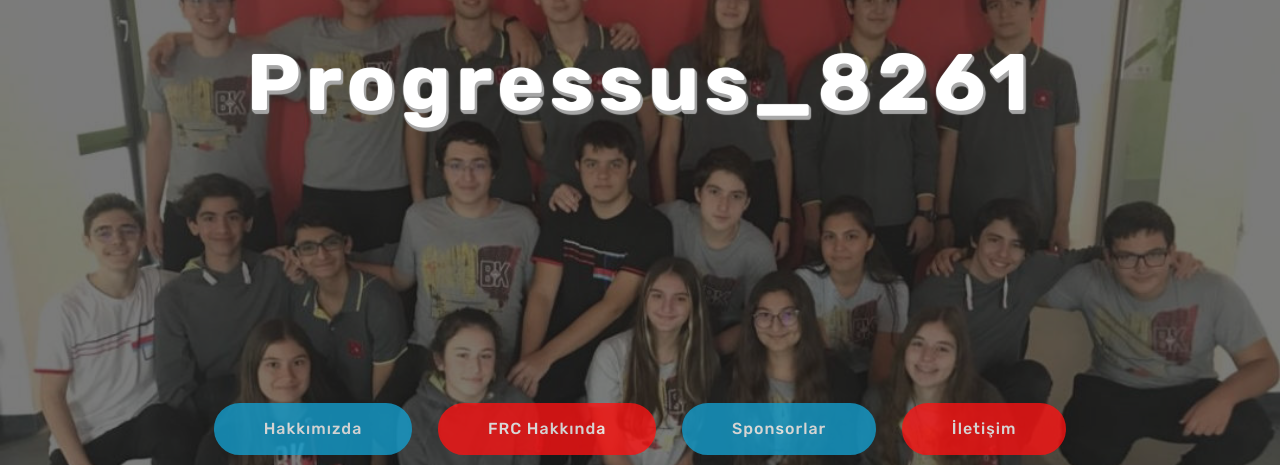
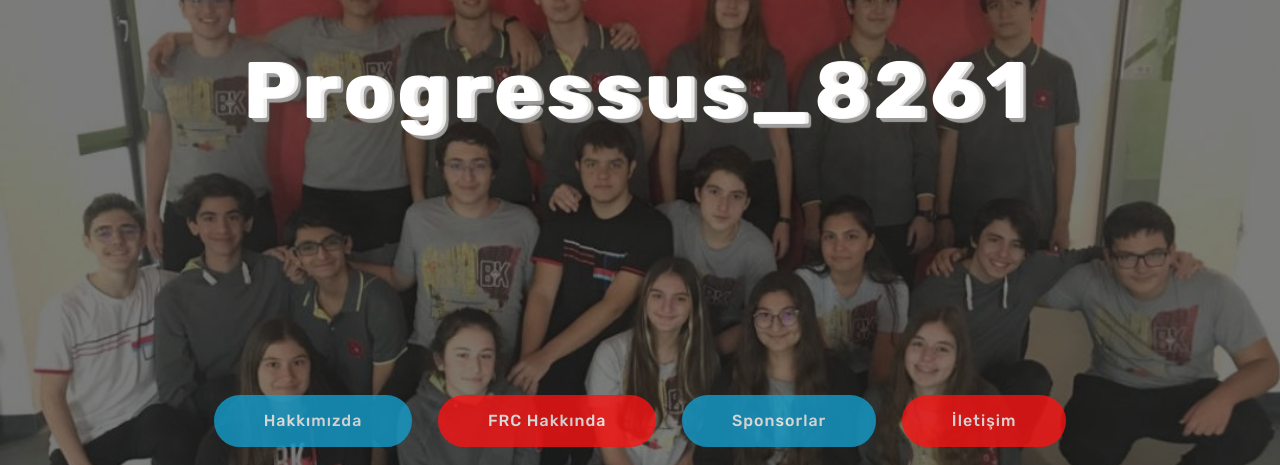
Before and after one commit to krxdev-kaan/krxdev-kaan.github.io, a plain HTML site: page index.html in a window 1280 px wide. Shown: the part 77-542 px from the top of the page. Drawn offline with Linux system fonts and the light colour scheme; files whose address does not match are found by name.

Commit message:
FixedUncollidedSurface

```diff
--- a/index.html
+++ b/index.html
@@ -41,6 +41,10 @@
         .emboss-txt {
             content: "Progressus_8261";
             font-size: 80px;
+            font-family: 'Rubik', sans-serif;
+            font-style: normal;
+            line-height: 1.2;
+            font-weight: 700;
             letter-spacing: 5px;
             position: relative!important;
             text-shadow:
@@ -59,18 +63,17 @@
             2px 2px 1px rgb(167,167,167),
             2px 3px 1px rgb(167,167,167),
             2px 4px 1px rgb(167,167,167)!important;
+        }
+        .emboss-txt::after {
+            content: "Progressus_8261";
+            font-size: 80px;
+            position: absolute;
+            top:0;
+            left:0;
+            margin-left: 63px;
+            text-shadow: 0px 0px 100px rgba(11,124,199,0.5);
             animation: cycle 1s linear infinite;
         }
-        /*.emboss-txt::after {
-            content: "Progressus_8261";
-            font-size: 80px;
-            letter-spacing: 5px;
-            position: absolute!important;
-            top:0;
-            left:0;
-            text-shadow: 0px 0px 100px rgba(11,124,199,0.5);
-            animation: cycle 10s linear infinite;
-        }*/
         @keyframes cycle {
             0% { text-shadow: 0px 0px 100px rgba(11,124,199,1.0);}
             20% { text-shadow: 0px 0px 100px rgba(168,11,199,1.0);}
@@ -133,7 +136,7 @@
     <div class="container align-center">
         <div class="row justify-content-md-center">
             <div class="mbr-white col-md-10">
-                <h1 class="mbr-section-title mbr-bold pb-3 mbr-fonts-style display-1 fixofmobilecssprog emboss-txt">
+                <h1 class="fixofmobilecssprog emboss-txt">
                     Progressus_8261<br></h1>
 
 
```
